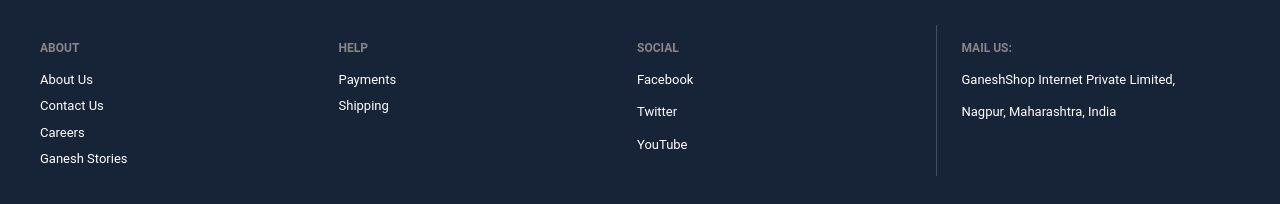
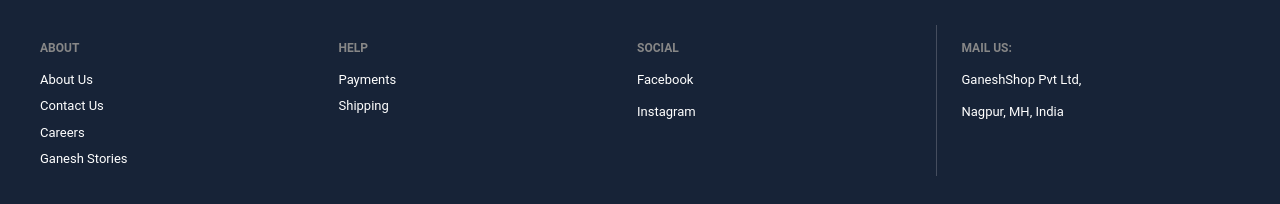
Before and after one commit to ganesh-more2006/e-commerce-frontend, a React (Vite) app: page /login in a window 1280 px wide. Shown: the part 935-1139 px from the top of the page. Built offline with nearby package versions, Linux system fonts and the light colour scheme.

Commit message:
Error solved

```diff
--- a/src/App.jsx
+++ b/src/App.jsx
@@ -252,6 +252,7 @@
             </div>
           </div>
 
+          {/* ✅ Fixed Search logic: Only on Home Page */}
           {isHomePage && (
             <div className="search-section desktop-search" style={{position: 'relative'}}>
               <input type="text" placeholder="Search for products, brands and more" value={searchQuery} onChange={handleSearchChange} />
@@ -274,9 +275,9 @@
               <div className="user-nav-dropdown">
                 <span className="user-name">Hi, {user.name.split(' ')[0]} ▼</span>
                 <div className="dropdown-links">
-                   <Link to="/profile">My Profile</Link>
-                   <Link to="/history">My Orders</Link>
-                   {isAdmin && <Link to="/seller" style={{color: 'red'}}>Admin Panel</Link>}
+                   <Link to="/profile">Profile</Link>
+                   <Link to="/history">Orders</Link>
+                   {isAdmin && <Link to="/seller" style={{color: 'red'}}>Admin</Link>}
                    <button onClick={handleLogout}>Logout</button>
                 </div>
               </div>
@@ -311,6 +312,7 @@
         </Routes>
       </main>
 
+      {/* ✅ Home Icon at the first place in Bottom Nav */}
       <nav className="bottom-nav">
         <div className={`nav-item ${location.pathname === "/" ? "active" : ""}`} onClick={() => navigate("/")}>
           <FaHome />
@@ -347,13 +349,12 @@
           <div className="footer-col">
             <h4>SOCIAL</h4>
             <p>Facebook</p>
-            <p>Twitter</p>
-            <p>YouTube</p>
+            <p>Instagram</p>
           </div>
           <div className="footer-col border-left">
             <h4>Mail Us:</h4>
-            <p>GaneshShop Internet Private Limited,</p>
-            <p>Nagpur, Maharashtra, India</p>
+            <p>GaneshShop Pvt Ltd,</p>
+            <p>Nagpur, MH, India</p>
           </div>
         </div>
         <div className="footer-bottom">
```
